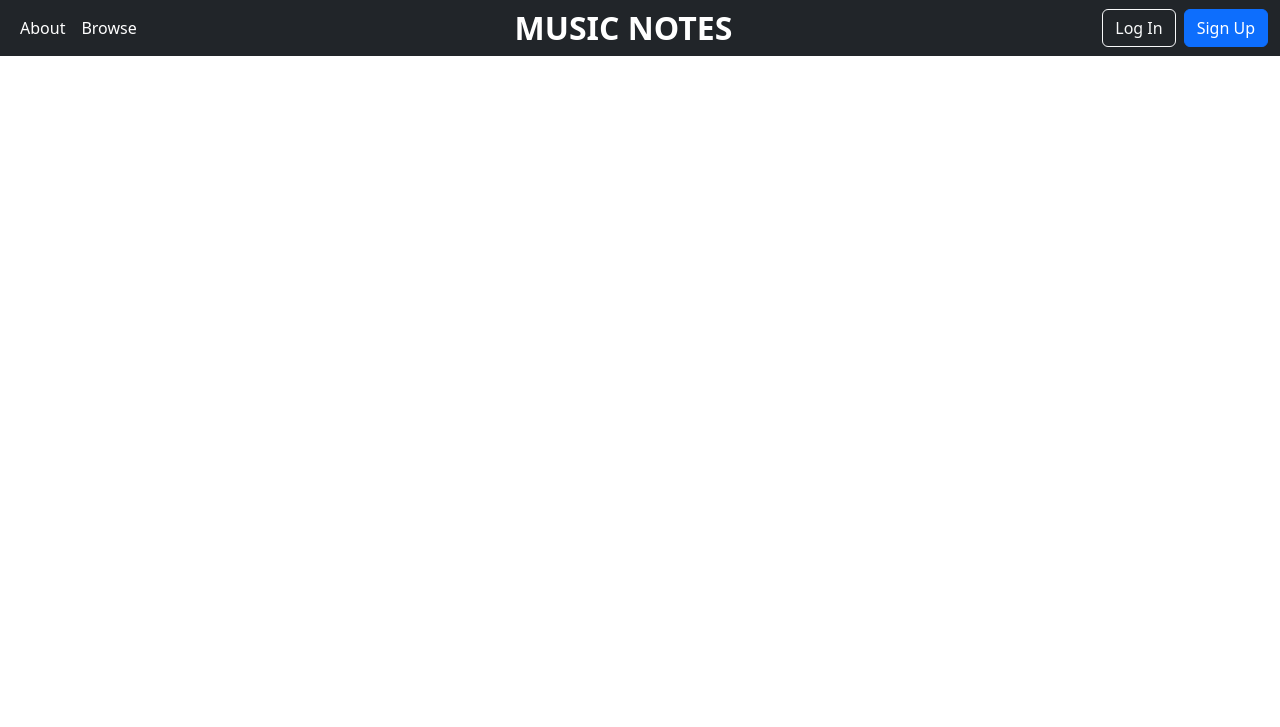
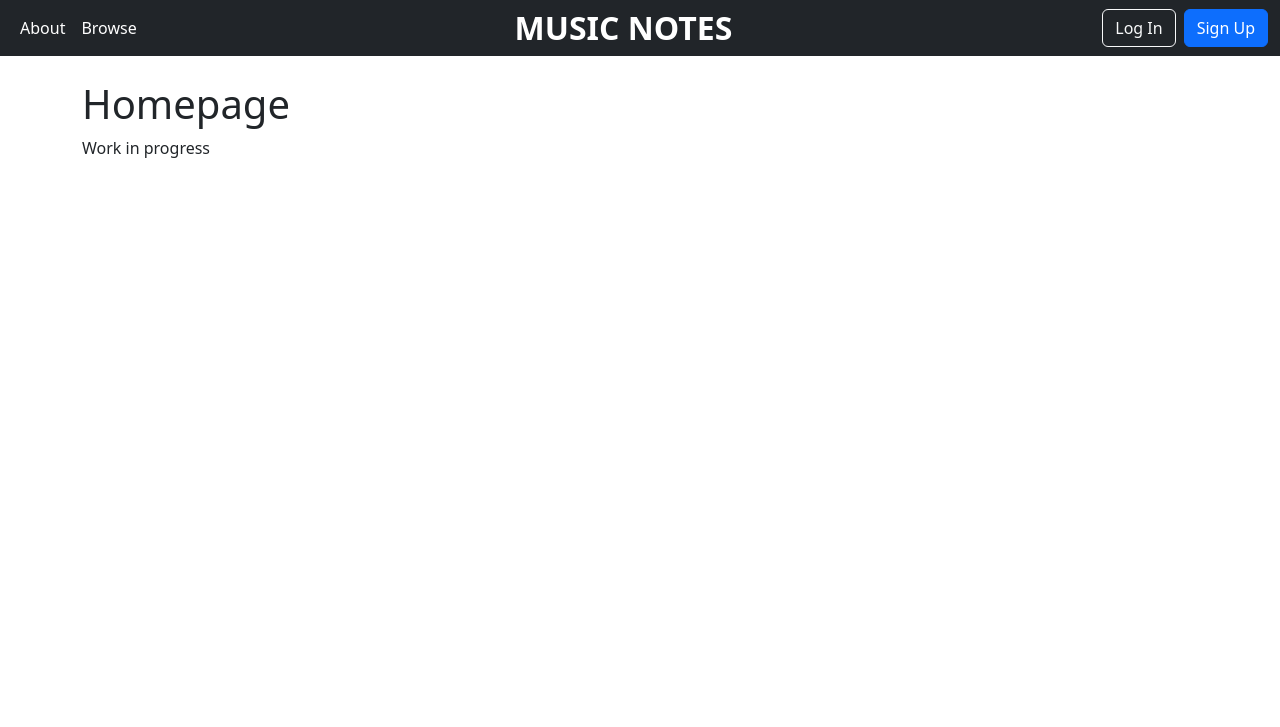
Before and after one commit to Fintani/MusicNotes, a Django app: page /music_notes/ in a window 1280 px wide. Shown: the top 727 px of the page. Run offline with Django 3.2, Linux system fonts and the light colour scheme.

Commit message:
Now clicking on title 'Music Notes' directs user to homepage

```diff
--- a/templates/music_notes/base.html
+++ b/templates/music_notes/base.html
@@ -30,7 +30,9 @@
 
                 <!-- Title in center -->
                 <div class="flex-grow-1 text-center">
-                    <span class="navbar-text h2 text-white fw-bold">MUSIC NOTES</span>
+                    <a class="navbar-text h2 text-white fw-bold text-decoration-none" href="{% url 'music_notes:index' %}">   <!-- Clicking on title brings you to index page-->
+                        MUSIC NOTES
+                    </a>
                 </div>
 
                 <!-- Links to the right -->
--- a/templates/music_notes/index.html
+++ b/templates/music_notes/index.html
@@ -6,5 +6,8 @@
 {% endblock %}
 
 {% block body_block %}
+    <h1>Homepage</h1>
+
+    Work in progress<br />
 
 {% endblock %}
```
Also changed, not shown: populate_music_notes.py (renamed from populate_rango.py).
